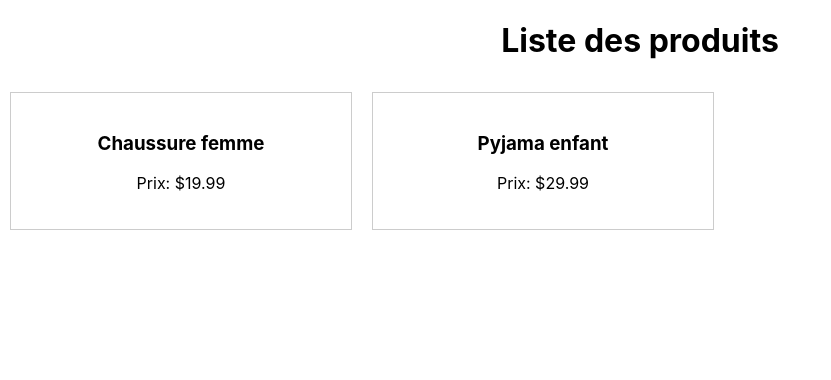
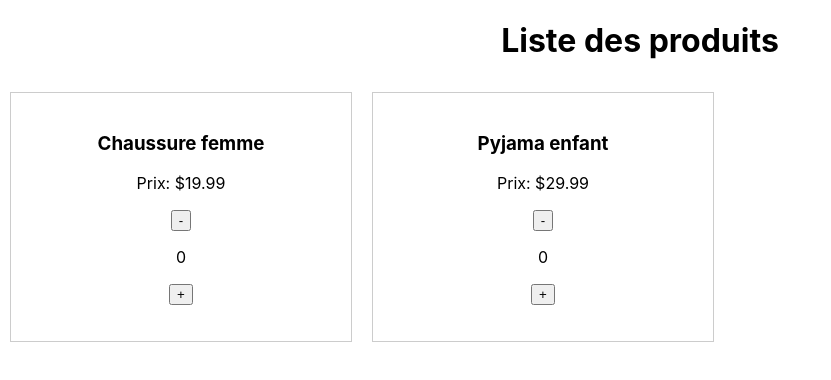
Before and after one commit to Sarrabah/payment-app, a React (Create React App) app in the folder frontend/: page / in a window 1280 px wide. Shown: the top 380 px of the page, without its empty margins (0-831 px from the left). Built offline with nearby package versions, Linux system fonts and the light colour scheme.

Commit message:
feat(frontend): Implement QualityButton component and integrated it into ProductListings components

```diff
--- a/frontend/src/components/ProductListings.js
+++ b/frontend/src/components/ProductListings.js
@@ -1,14 +1,17 @@
 import React from 'react';
 import './ProductListings.css';
+import QuantityButton from './QuantityButton';
 
 const ProductListings = ({ products }) => {
-
   return (
     <div className="product-listings">
       {products.map((product) => (
         <div key={product.id} className="product-item">
           <h3>{product.name}</h3>
           <p>Prix: ${product.price}</p>
+          <p>
+            <QuantityButton />
+          </p>
         </div>
       ))}
     </div>
--- /dev/null
+++ b/frontend/src/components/QuantityButton.js
@@ -0,0 +1,22 @@
+import React,{useState} from "react";
+
+const QuantityButton = () =>{
+    const[count, setCount] = useState(0);
+const addClick = () =>{
+    setCount(count +1);
+} ;
+const removeClick = () =>{
+    if ( count > 0){
+        setCount(count - 1);
+    }
+} ;
+return(
+    <div>
+         <button onClick={removeClick}> - </button>
+          <p>{count}</p>
+          <button onClick={addClick}> + </button><br></br>
+    </div>
+);
+
+};
+export default QuantityButton ;
```
